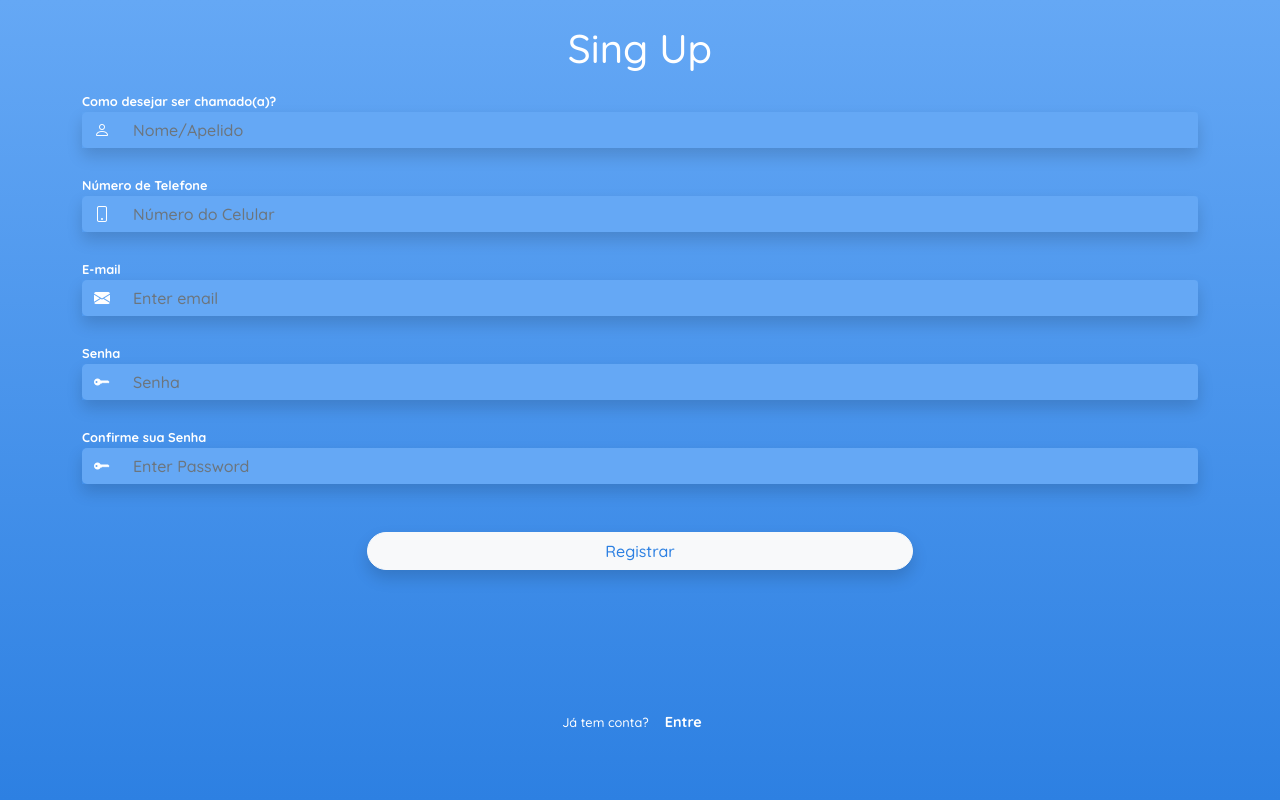
After one commit to NicolasFune/Tasks_App, a PHP site: page /Tasks_App/php/register.php in a window 1280 px wide. The commit adds this page. Run offline with PHP 8.4, Linux system fonts and the light colour scheme; some libraries are stand-ins or nearby versions.

Commit message:
Initial commit

```diff
--- a/css/style.css
+++ b/css/style.css
@@ -0,0 +1,12 @@
+@font-face {
+    font-family: 'login-light';
+    src: url(../fonts/Quicksand-Light.ttf);
+}
+@font-face {
+    font-family: 'login-bold';
+    src: url(../fonts/Quicksand-Bold.ttf);
+}
+@font-face {
+    font-family: 'login-medium';
+    src: url(../fonts/Quicksand-Medium.ttf);
+}
--- /dev/null
+++ b/js/index.js
@@ -0,0 +1,5 @@
+let login_btn_alert = document.querySelector("#login-btn-alert")
+let login_alert = document.querySelector("#login-alert")
+login_btn_alert.addEventListener("click",()=>{
+    login_alert.classList.remove("show")
+})
--- /dev/null
+++ b/php/register.php
@@ -0,0 +1,88 @@
+<?php
+
+?>
+<!DOCTYPE html>
+<html lang="pt-br">
+<head>
+    <meta charset="UTF-8">
+    <meta http-equiv="X-UA-Compatible" content="IE=edge">
+    <meta name="viewport" content="width=device-width, initial-scale=1.0">
+
+    <link rel="shortcut icon" href="../img/tasks.png" type="image/x-icon">
+    <link rel="stylesheet" href="../bootstrap-5/css/bootstrap.css">
+    <link rel="stylesheet" href="https://cdn.jsdelivr.net/npm/bootstrap-icons@1.7.2/font/bootstrap-icons.css">
+    <link rel="stylesheet" href="../css/style.css">
+    <title>Tasks App - Register</title>
+</head>
+<body class="d-flex text-white justify-content-between flex-column  " style="background-image: linear-gradient( #65a8f5 , #2d80e2  ); background-repeat: no-repeat; height: 100vh;">
+
+    <div class="container flex-column  pt-4 h-75 align-items-center justify-content-center mw-75" >
+
+        <h1 class="text-white text-center mb-3" style="font-family: 'login-medium';">Sing Up</h1>
+
+        <form class="text-white" action="http://localhost/Tasks_App/php/register_bd.php" method="post">
+            <div class="form-group ">
+                <label for="apelido-value" style="font-family: 'login-bold'; font-size: .8rem;">Como desejar ser chamado(a)?</label>
+                <div class="input-group shadow ">
+                    <div class="input-group-prepend ">
+                      <span class="input-group-text text-white" style="background-color: #65a8f5 ;border: transparent; border-radius: 5px 0 0 5px;"><i class="bi bi-person"></i></span>
+                    </div>
+                    <input type="text" class="form-control text-white" name="apelido-value" placeholder="Nome/Apelido" style="background-color: #65a8f5 ;border: transparent; font-family: 'login-medium';">
+                </div>
+
+            </div>
+            <div class="form-group mt-4">
+                <label for="number-value"style="font-family: 'login-bold';font-size: .8rem;">Número de Telefone</label>
+                <div class="input-group shadow " >
+                    <div class="input-group-prepend">
+                      <span class="input-group-text text-white" style="background-color: #65a8f5 ;border: transparent;border-radius: 5px 0 0 5px;"><i class="bi bi-phone"></i></span>
+                    </div>
+                    <input type="number" class="form-control text-white" name="number-value" placeholder="Número do Celular" style="background-color: #65a8f5 ;border: transparent;font-family: 'login-medium';">
+                </div>
+
+            </div>
+            <div class="form-group mt-4">
+                <label for="email-value" style="font-family: 'login-bold'; font-size: .8rem;">E-mail</label>
+                <div class="input-group shadow ">
+                    <div class="input-group-prepend ">
+                      <span class="input-group-text text-white" style="background-color: #65a8f5 ;border: transparent; border-radius: 5px 0 0 5px;"><i class="bi bi-envelope-fill"></i></span>
+                    </div>
+                    <input type="email" class="form-control text-white" name="email-value" aria-describedby="emailHelp" placeholder="Enter email" style="background-color: #65a8f5 ;border: transparent; font-family: 'login-medium';">
+                </div>
+
+            </div>
+            <div class="form-group mt-4">
+                <label for="password-value"style="font-family: 'login-bold';font-size: .8rem;">Senha</label>
+                <div class="input-group shadow " >
+                    <div class="input-group-prepend">
+                      <span class="input-group-text text-white" style="background-color: #65a8f5 ;border: transparent;border-radius: 5px 0 0 5px;"><i class="bi bi-key-fill"></i></span>
+                    </div>
+                    <input type="password" class="form-control text-white" name="password-value" placeholder="Senha" style="background-color: #65a8f5 ;border: transparent;font-family: 'login-medium';">
+                </div>
+
+            </div>
+            <div class="form-group mt-4">
+                <label for="password-confim-value"style="font-family: 'login-bold';font-size: .8rem;">Confirme sua Senha</label>
+                <div class="input-group shadow " >
+                    <div class="input-group-prepend">
+                      <span class="input-group-text text-white" style="background-color: #65a8f5 ;border: transparent;border-radius: 5px 0 0 5px;"><i class="bi bi-key-fill"></i></span>
+                    </div>
+                    <input type="password" class="form-control text-white" name="password-confirm-value" placeholder="Enter Password" style="background-color: #65a8f5 ;border: transparent;font-family: 'login-medium';">
+                </div>
+
+            </div>
+
+
+            <div class="container w-100 d-flex align-items-center justify-content-center">
+                <button type="submit" class="btn btn-light w-50 m-5 shadow" role="button" aria-label="Entrar na Conta" style="border-radius: 100px;color: #2d80e2 ; font-family: 'login-medium';">Registrar</button>
+            </div>
+
+        </form>
+    </div>
+    <div class="container d-flex justify-content-center align-items-end h-25 mb-5">
+        <h5 class=" d-inline-block h-25 p-0 m-0 pt-0" style="font-family: 'login-medium'; font-size: .8rem; line-height: 1rem;">Já tem conta?</h5>
+        <a class="nav-link text-white d-inline-block h-25 py-0  " href="../index.php" style="font-family: 'login-bold';font-size: .9rem; line-height: 1rem;">Entre</a>
+    </div>
+    <script src="../bootstrap-5/js/bootstrap.js"></script>
+</body>
+</html>
```
Also changed, not shown: index.php (added, +71 -0 lines), php/home.php (renamed from index.html, +7 -6 lines), php/login.php (added, +16 -0 lines), README.md, fonts/Quicksand-Bold.ttf (added), fonts/Quicksand-Light.ttf (added), fonts/Quicksand-Medium.ttf (added), fonts/Quicksand-Regular.ttf (added), fonts/Quicksand-SemiBold.ttf (added), img/Inked Login Page_LI.jpg (added), img/Login Page.jpg (added), img/tasks.png (added), php/register_bd.php (added), 1 other file.
